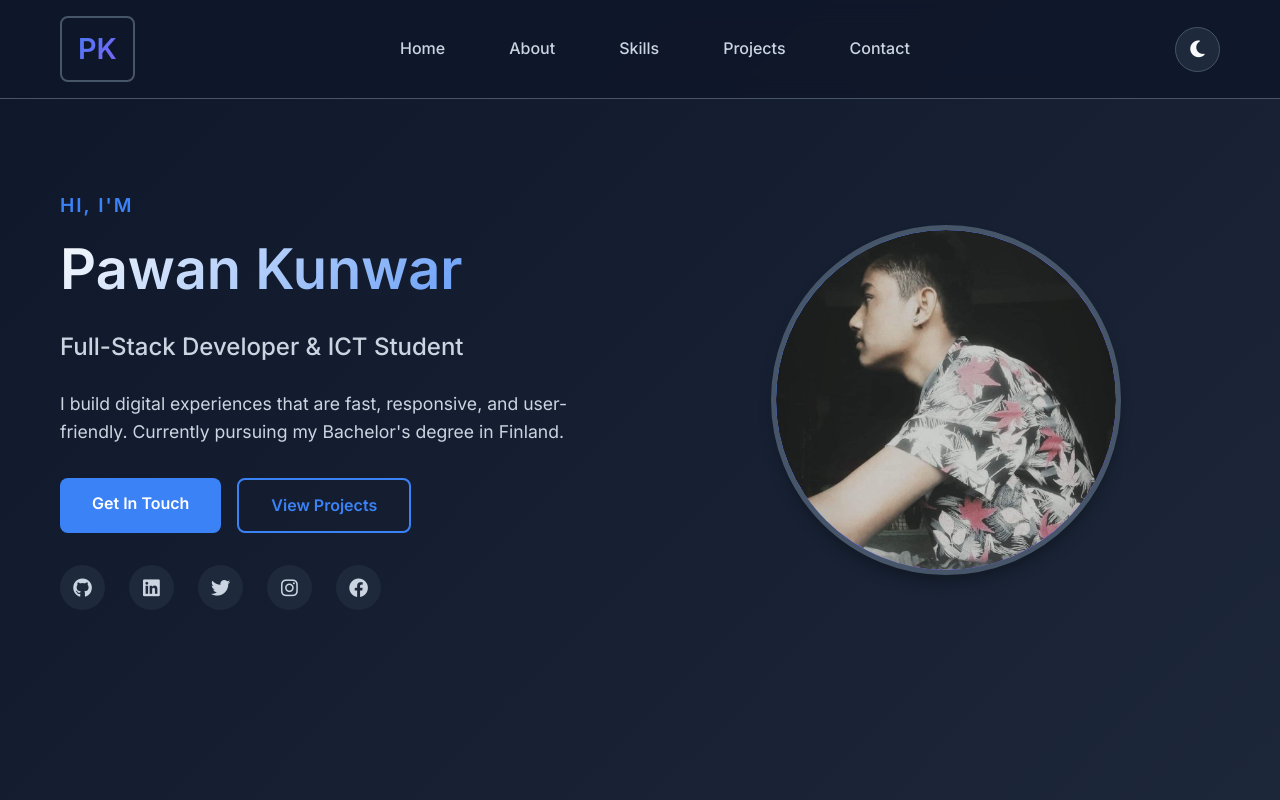
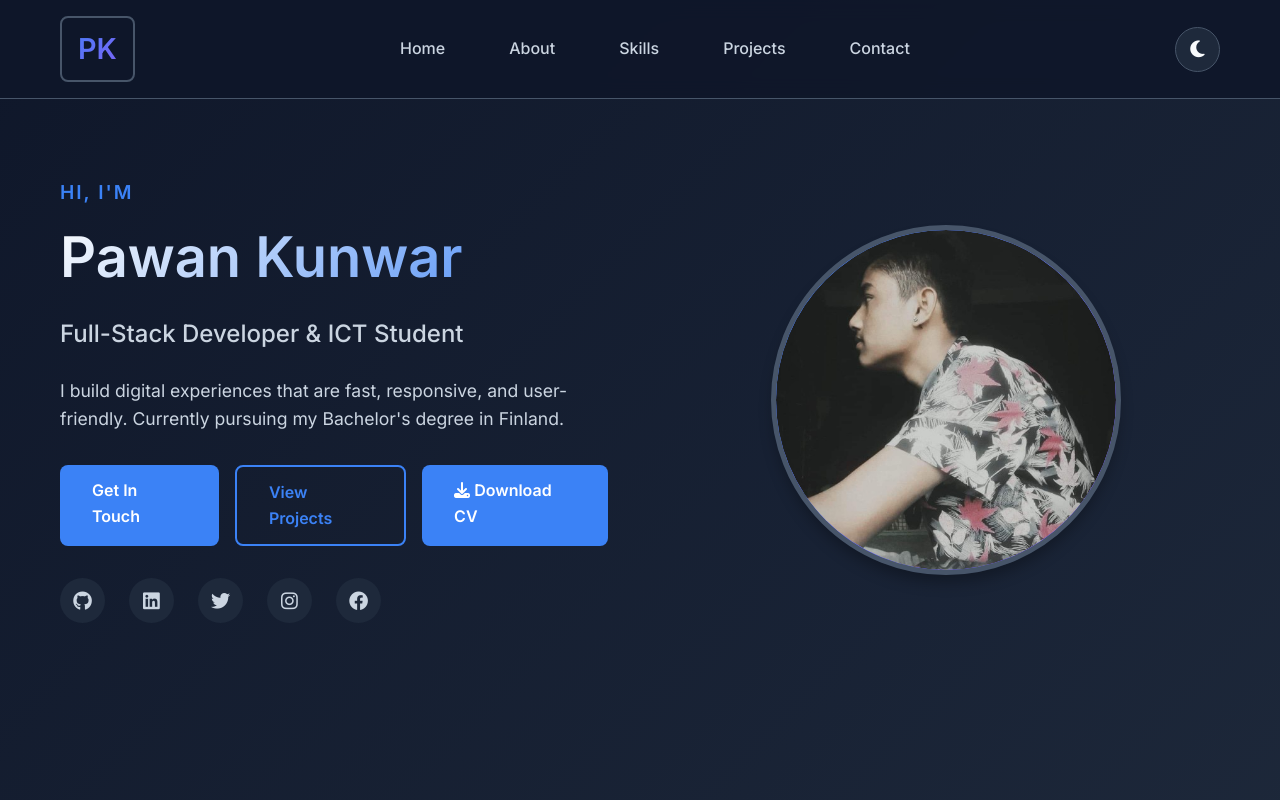
Before and after one commit to pawan-kunwar-ict/portfolio, a plain HTML site: page index.html in a window 1280 px wide. Shown: the top 800 px of the page. Drawn offline with nearby package versions, Linux system fonts and the light colour scheme.

Commit message:
Add files via upload

```diff
--- a/index.html
+++ b/index.html
@@ -36,9 +36,12 @@
             <p class="hero-description">I build digital experiences that are fast, responsive, and user-friendly. Currently pursuing my Bachelor's degree in Finland.</p>
 
             <div class="hero-buttons">
-                <a href="#contact" class="btn btn-primary">Get In Touch</a>
-                <a href="#projects" class="btn btn-secondary">View Projects</a>
-            </div>
+    <a href="#contact" class="btn btn-primary">Get In Touch</a>
+    <a href="#projects" class="btn btn-secondary">View Projects</a>
+    <a href="Pawan_Kunwar_CV.pdf" class="btn btn-primary" target="_blank">
+        <i class="fas fa-download"></i> Download CV
+    </a>
+</div>
 
             <div class="hero-social">
                 <a href="https://gitlab.labranet.jamk.fi/dashboard/projects" target="_blank"><i class="fab fa-github"></i></a>
```
